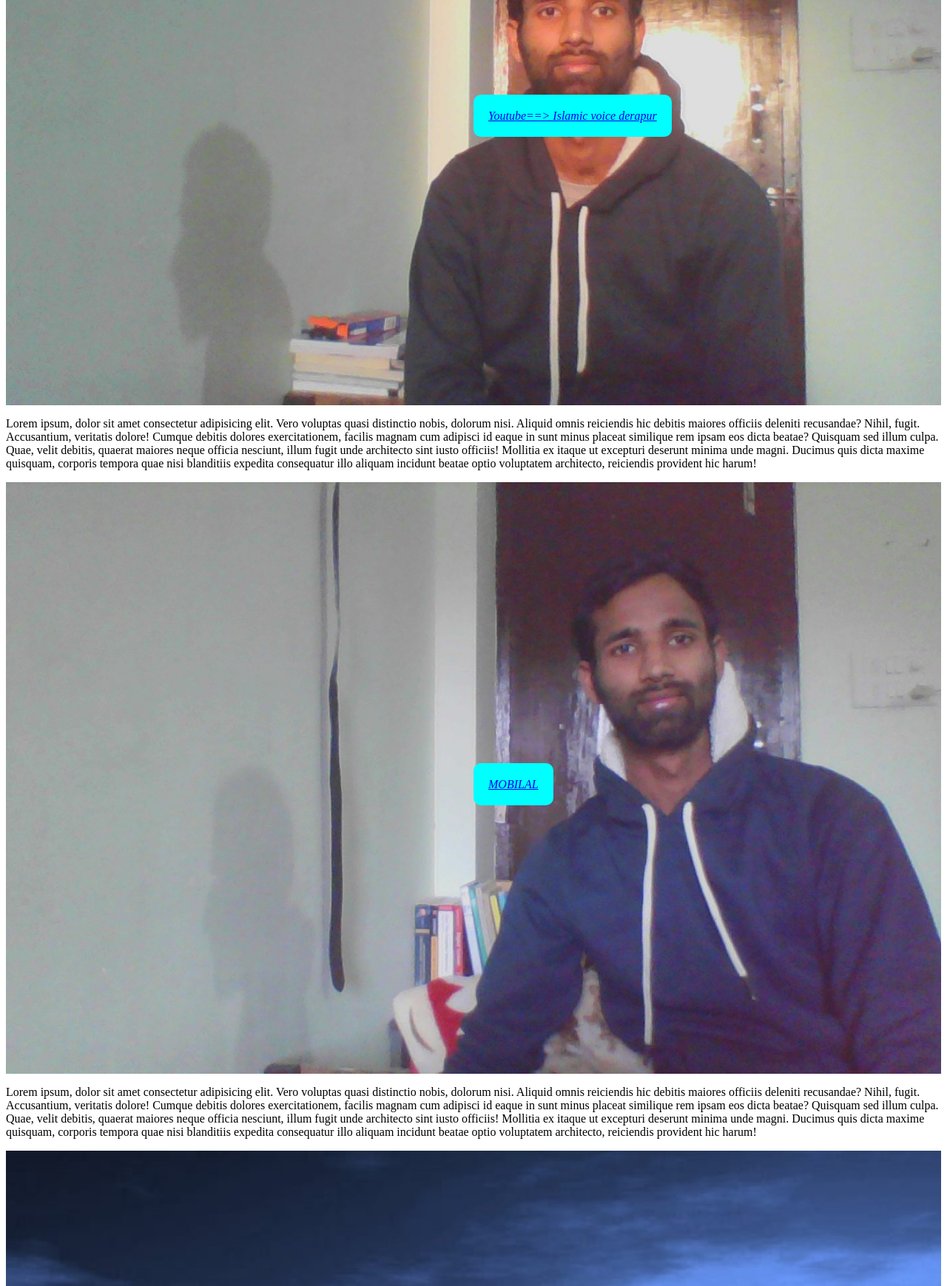
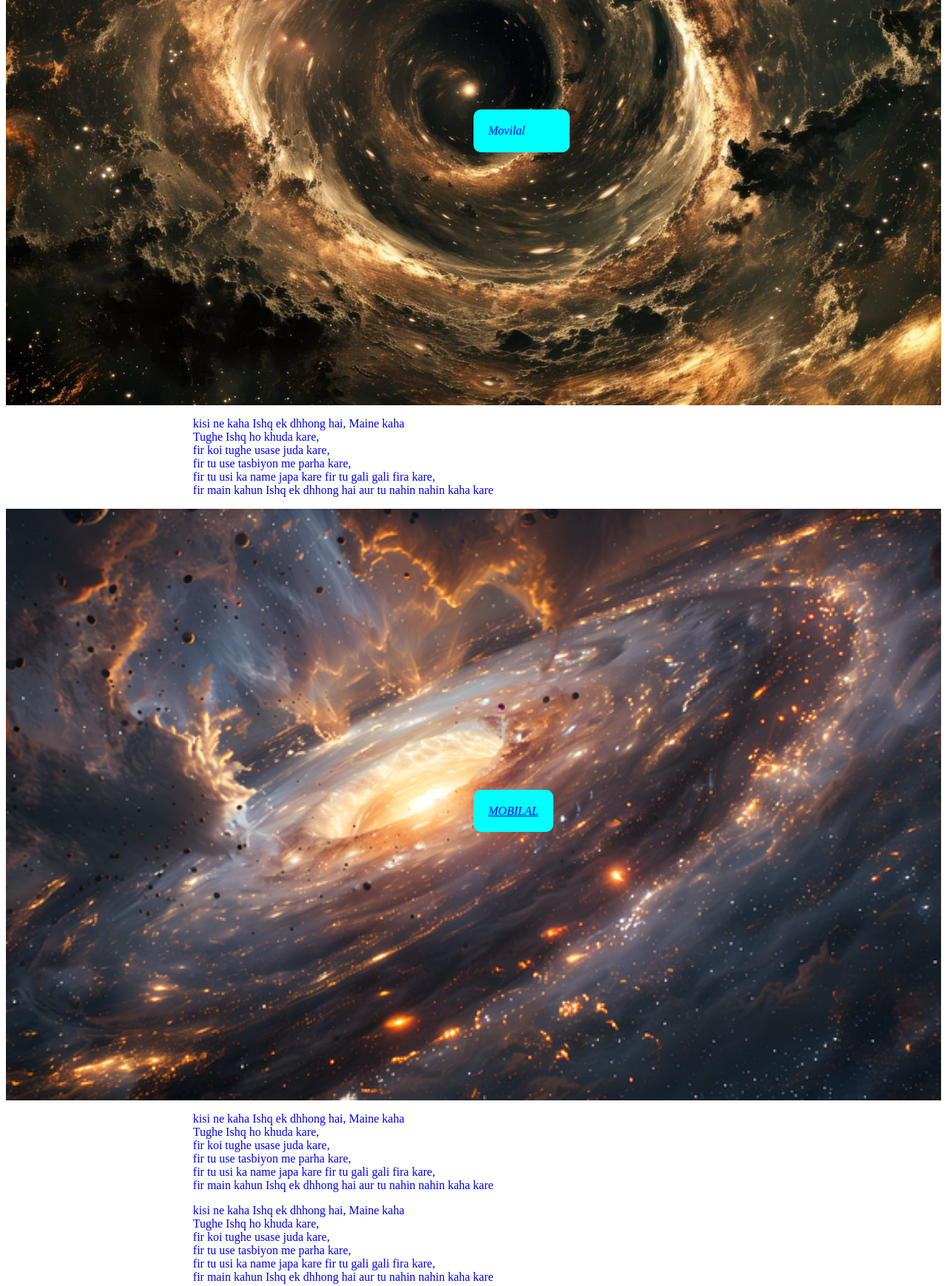
Before and after one commit to MOvilal350786/ParalaxEffectWebsite, a plain HTML site: page index.html in a window 1280 px wide. Shown: the part 260-1999 px from the top of the page at 74% size. Drawn offline with Linux system fonts and the light colour scheme.

Commit message:
ReadyForDeploye

```diff
--- a/index.html
+++ b/index.html
@@ -10,12 +10,14 @@
 
 <section class="pimg1">
     <div class="bgimg1">
-        <span class="small_box"><a href="Youtube.com">Youtube==> Islamic voice derapur</a></span>
+        <div class="small_box">Movilal
+       </div>
     </div>
 </section>
 
 <section class="paragraph">
-    <p>Lorem ipsum, dolor sit amet consectetur adipisicing elit. Vero voluptas quasi distinctio nobis, dolorum nisi. Aliquid omnis reiciendis hic debitis maiores officiis deleniti recusandae? Nihil, fugit. Accusantium, veritatis dolore! Cumque debitis dolores exercitationem, facilis magnam cum adipisci id eaque in sunt minus placeat similique rem ipsam eos dicta beatae? Quisquam sed illum culpa. Quae, velit debitis, quaerat maiores neque officia nesciunt, illum fugit unde architecto sint iusto officiis! Mollitia ex itaque ut excepturi deserunt minima unde magni. Ducimus quis dicta maxime quisquam, corporis tempora quae nisi blanditiis expedita consequatur illo aliquam incidunt beatae optio voluptatem architecto, reiciendis provident hic harum!</p>
+    <p>kisi ne kaha Ishq ek dhhong hai, Maine kaha<br>
+        Tughe Ishq ho khuda kare,<br> fir koi tughe usase juda kare,<br> fir tu use tasbiyon me parha kare,<br> fir tu usi ka name japa kare fir tu gali gali fira kare, <br>fir main kahun Ishq ek dhhong hai aur tu nahin nahin kaha kare</p>
 
 </section>
 
@@ -26,13 +28,22 @@
 </section>
 
 <section class="paragraph">
-    <p>Lorem ipsum, dolor sit amet consectetur adipisicing elit. Vero voluptas quasi distinctio nobis, dolorum nisi. Aliquid omnis reiciendis hic debitis maiores officiis deleniti recusandae? Nihil, fugit. Accusantium, veritatis dolore! Cumque debitis dolores exercitationem, facilis magnam cum adipisci id eaque in sunt minus placeat similique rem ipsam eos dicta beatae? Quisquam sed illum culpa. Quae, velit debitis, quaerat maiores neque officia nesciunt, illum fugit unde architecto sint iusto officiis! Mollitia ex itaque ut excepturi deserunt minima unde magni. Ducimus quis dicta maxime quisquam, corporis tempora quae nisi blanditiis expedita consequatur illo aliquam incidunt beatae optio voluptatem architecto, reiciendis provident hic harum!</p>
+    <p>kisi ne kaha Ishq ek dhhong hai, Maine kaha<br>
+        Tughe Ishq ho khuda kare,<br> fir koi tughe usase juda kare,<br> fir tu use tasbiyon me parha kare,<br> fir tu usi ka name japa kare fir tu gali gali fira kare, <br>fir main kahun Ishq ek dhhong hai aur tu nahin nahin kaha kare</p>
+
+</section>
+
+
+
+<section class="paragraph">
+    <p>kisi ne kaha Ishq ek dhhong hai, Maine kaha<br>
+        Tughe Ishq ho khuda kare,<br> fir koi tughe usase juda kare,<br> fir tu use tasbiyon me parha kare,<br> fir tu usi ka name japa kare fir tu gali gali fira kare, <br>fir main kahun Ishq ek dhhong hai aur tu nahin nahin kaha kare</p>
 
 </section>
 
 <section class="pimg3">
     <div class="bgimg3">
-        <span class="small_box2"><a href="MOJUNAID">MOjunaid</a></span>
+        <span class="small_box2"><a href="MOvilalHere">MOjunaid</a></span>
     </div>
 </section>
 
--- a/style.css
+++ b/style.css
@@ -7,17 +7,17 @@
     background-color: white;
 } */
 .pimg1{
-    background-image: url(images/bilal@.jpg);
+    background-image: url(images/3tcysanfk6fc2.jpeg);
     min-height: 100vh;
 
 }
 .pimg2{
-    background-image: url(images/bilal7.jpg);
+    background-image: url(images/paralax_image1.webp);
 min-height: 100vh;
 
 }
 .pimg3{
-    background-image: url(images/vilalimage.jpg);
+    background-image: url(images/paralax5.webp);
     min-height: 100vh;  position: relative;
 
 
@@ -58,3 +58,8 @@ left: 50%;
     cursor: pointer;
 
 }
+
+.paragraph{
+    margin-left: 20%;
+    color:blue ;
+}
```
Also changed, not shown: images/3tcysanfk6fc2.jpeg (added), images/bilal7.jpg (deleted), images/bilal@.jpg (deleted), images/paralax2.jpeg (added), images/paralax5.webp (added), images/paralax_image1.webp (added), images/vilalimage.jpg (deleted).
